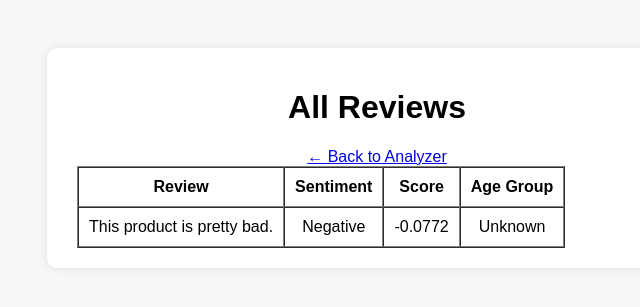
After one commit to SSJ-V/ecommerce_sentiment_analyzer, a Flask app: page /reviews in a window 1280 px wide. The commit adds this page. Shown: the top 307 px of the page, without its empty margins (263-903 px from the left). Run offline with Flask 3, Linux system fonts and the light colour scheme; data comes from the database, SQL or seed files in the repository; both versions use the stored data as it was after the commit.

Commit message:
Initialize

```diff
--- a/app.py
+++ b/app.py
@@ -1,5 +1,12 @@
+from age_predictor import predict_age_group
+from database import insert_review, init_db
+from customer_behavior import log_customer_behavior
 from flask import Flask, request, render_template
 from vaderSentiment.vaderSentiment import SentimentIntensityAnalyzer
+from database import get_all_reviews
+
+# Initialize the database
+init_db()
 
 app = Flask(__name__)
 analyzer = SentimentIntensityAnalyzer()
@@ -25,7 +32,6 @@ custom_words = {
     "waste of money": -3.0,
 }
 
-
 # 💬 Add them to VADER's lexicon
 analyzer.lexicon.update(custom_words)
 
@@ -34,10 +40,11 @@ def index():
     sentiment = ""
     score = 0
     review = ""
+    age_group = ""
 
     if request.method == "POST":
         review = request.form["review"]
-        if review.strip():  # make sure it's not empty
+        if review.strip():
             result = analyzer.polarity_scores(review)
             compound_score = result["compound"]
 
@@ -48,10 +55,30 @@ def index():
             else:
                 sentiment = "Neutral"
 
-            return render_template("index.html", sentiment=sentiment, score=round(compound_score, 2), review=review)
+            # ✅ Predict age group from review
+            age_group = predict_age_group(review)
 
-    # fallback in case of empty form
-    return render_template("index.html", sentiment=sentiment, score=score, review=review)
+            # ✅ Log behavior
+            log_customer_behavior(review)
+
+            # ✅ Save to database
+            insert_review(review, sentiment, compound_score, age_group)
+
+            return render_template(
+                "index.html",
+                sentiment=sentiment,
+                score=round(compound_score, 2),
+                review=review,
+                age_group=age_group
+            )
+
+    # fallback in case of GET or empty form
+    return render_template("index.html", sentiment=sentiment, score=score, review=review, age_group=age_group)
+
+@app.route("/reviews")
+def reviews():
+    all_reviews = get_all_reviews()
+    return render_template("reviews.html", reviews=all_reviews)
 
 if __name__ == "__main__":
     app.run(debug=True)
--- /dev/null
+++ b/database.py
@@ -0,0 +1,40 @@
+import sqlite3
+
+def init_db():
+    conn = sqlite3.connect('reviews.db')
+    c = conn.cursor()
+
+    c.execute('''
+        CREATE TABLE IF NOT EXISTS reviews (
+            id INTEGER PRIMARY KEY AUTOINCREMENT,
+            review TEXT NOT NULL,
+            sentiment TEXT NOT NULL,
+            score REAL NOT NULL,
+            age_group TEXT
+        )
+    ''')
+
+    conn.commit()
+    conn.close()
+
+def insert_review(review, sentiment, score, age_group):
+    conn = sqlite3.connect('reviews.db')
+    c = conn.cursor()
+
+    c.execute('''
+        INSERT INTO reviews (review, sentiment, score, age_group)
+        VALUES (?, ?, ?, ?)
+    ''', (review, sentiment, score, age_group))
+
+    conn.commit()
+    conn.close()
+
+def get_all_reviews():
+    conn = sqlite3.connect('reviews.db')
+    c = conn.cursor()
+
+    c.execute('SELECT review, sentiment, score, age_group FROM reviews ORDER BY id DESC')
+    rows = c.fetchall()
+
+    conn.close()
+    return rows
--- /dev/null
+++ b/templates/reviews.html
@@ -0,0 +1,33 @@
+<!DOCTYPE html>
+<html>
+<head>
+    <title>Stored Reviews</title>
+    <link rel="stylesheet" href="{{ url_for('static', filename='style.css') }}">
+</head>
+<body>
+    <div class="container">
+        <h1>All Reviews</h1>
+        <a href="{{ url_for('index') }}">← Back to Analyzer</a>
+        <table border="1" cellpadding="10" cellspacing="0">
+            <thead>
+                <tr>
+                    <th>Review</th>
+                    <th>Sentiment</th>
+                    <th>Score</th>
+                    <th>Age Group</th>
+                </tr>
+            </thead>
+            <tbody>
+                {% for review in reviews %}
+                    <tr>
+                        <td>{{ review[0] }}</td>
+                        <td>{{ review[1] }}</td>
+                        <td>{{ review[2] }}</td>
+                        <td>{{ review[3] }}</td>
+                    </tr>
+                {% endfor %}
+            </tbody>
+        </table>
+    </div>
+</body>
+</html>
```
Also changed, not shown: age_predictor.py (added, +19 -0 lines), behavior_data.json (added, +7 -0 lines), customer_behavior.py (added, +28 -0 lines), requirements.txt (added, +28 -0 lines), templates/index.html (+3 -6 lines), reviews.db (added).
